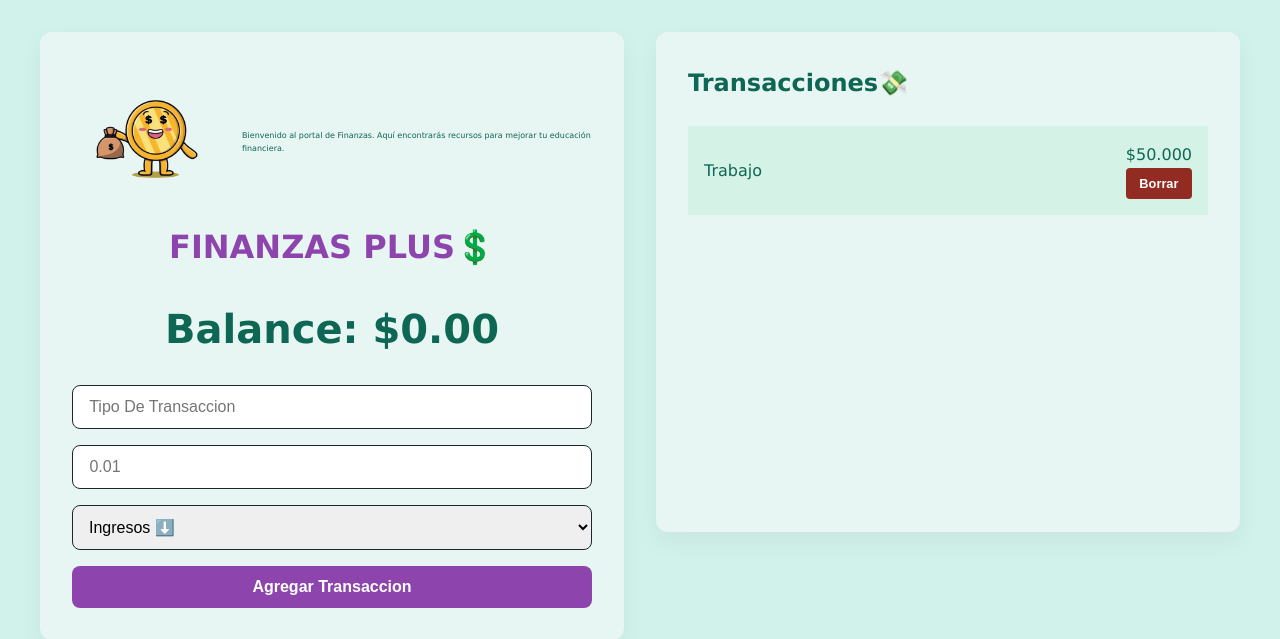
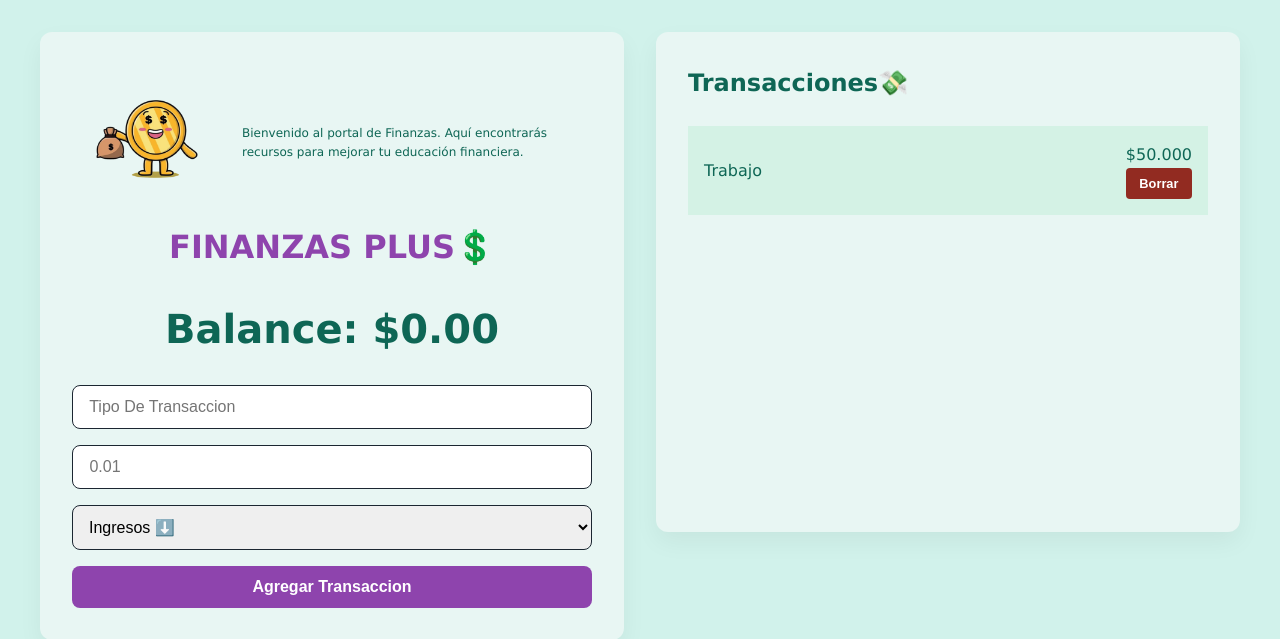
Before and after one commit to dayana1245/finanzas-plus, a PHP site: page / in a window 1280 px wide. Shown: the top 639 px of the page. Run offline with PHP 8.4, Linux system fonts and the light colour scheme.

Commit message:
Update file style.css

```diff
--- a/style.css
+++ b/style.css
@@ -81,7 +81,7 @@ margin: 2rem auto;
 
   .content {
     flex: 1;
-    font-size: 8px;
+    font-size: 12px;
   }
 
 .header
```
